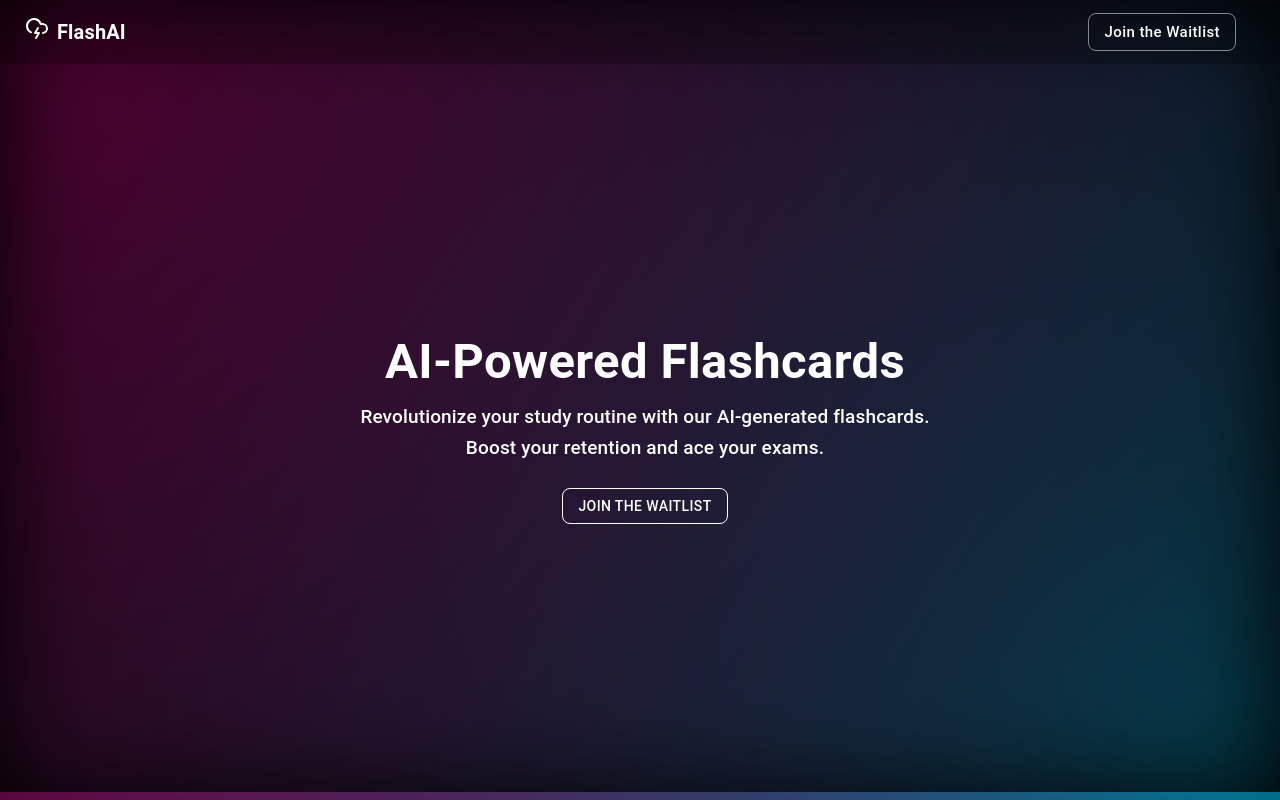
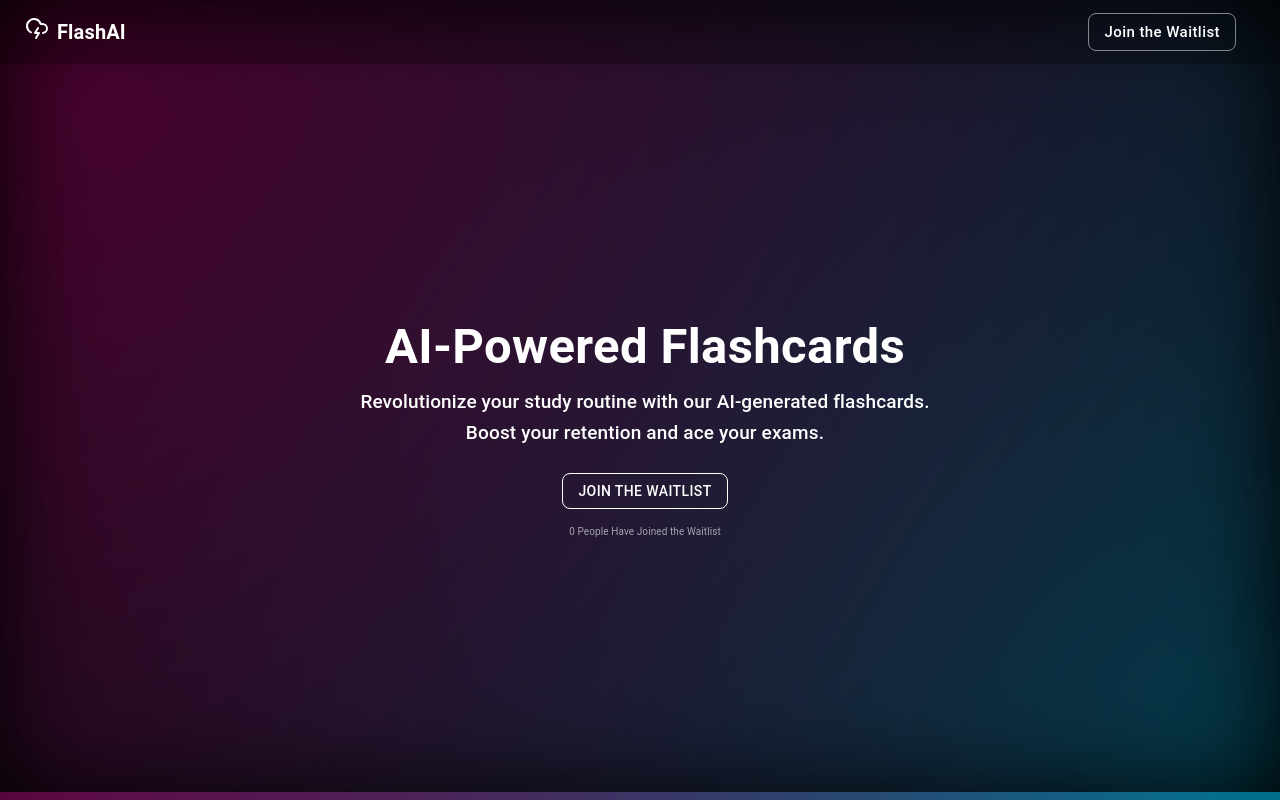
Before and after one commit to syedtaha22/ai-flashcards, a Next.js app: page /landing-page in a window 1280 px wide. Shown: the top 800 px of the page. Built offline with nearby package versions, Linux system fonts and the light colour scheme; no server answers; the database is empty.

Commit message:
feat: Add user count to landing page

```diff
--- a/app/landing-page/page.js
+++ b/app/landing-page/page.js
@@ -1,10 +1,12 @@
 'use client';
-import React from 'react';
+import React, { useEffect, useState } from 'react';
 import { AppBar, Toolbar, Typography, Button, Box, Container, Grid, Accordion, AccordionSummary, AccordionDetails, Link, Card, CardContent, Avatar } from '@mui/material';
 import { Bolt, CommitSharp, Done, Replay } from '@mui/icons-material';
 import SettingsOutlinedIcon from '@mui/icons-material/SettingsOutlined';
 import styled from '@emotion/styled';
 import { useRouter } from 'next/navigation';
+import { collection, getDocs } from 'firebase/firestore';
+import { firestore } from '@/firebase';
 
 //Flash icon for Header section
 const FlashIcon = (props) => {
@@ -53,10 +55,40 @@ const BackgroundLayer = styled('div')({
 /* ============================== Landing Page ==============================*/
 const LandingPage = () => {
     const router = useRouter();
+    const [totalUsers, setTotalUsers] = useState(0);
+    const [isLoading, setIsLoading] = useState(true);
 
     const handleJoinWaitlist = () => {
         router.push("/waitlist");
     };
+
+
+    useEffect(() => {
+        const fetchUserCount = async () => {
+            try {
+                const waitlists = collection(firestore, 'waitlist-flash-ai');
+                const querySnapshot = await getDocs(waitlists);
+                let userCount = 0;
+
+                querySnapshot.forEach((doc) => {
+                    const data = doc.data();
+                    console.log(data);
+                    if (data.contacts) {
+                        userCount += data.contacts.length;
+                    }
+                });
+
+                setTotalUsers(userCount);
+            } catch (error) {
+                console.error('Error fetching review count:', error);
+            } finally {
+                setIsLoading(false);
+            }
+        };
+
+        fetchUserCount();
+    }, []);
+
 
 
     return (
@@ -134,6 +166,15 @@ const LandingPage = () => {
                                     sx={{ mt: '25px', borderColor: 'white', borderRadius: '8px', color: 'inherit', '&:hover': { borderColor: 'rgba(255,255,255,0.5)' } }}>
                                     Join the waitlist
                                 </Button>
+                                <Typography
+                                    fontSize={10}
+                                    sx={{
+                                        marginTop: '15px',
+                                        color: 'rgba(255,255,255,0.6)',
+                                    }}
+                                >
+                                    {isLoading ? 'Calculating...' : `${totalUsers} People Have Joined the Waitlist`}
+                                </Typography>
                             </Container>
                         </Box>
                     </Grid>
```
